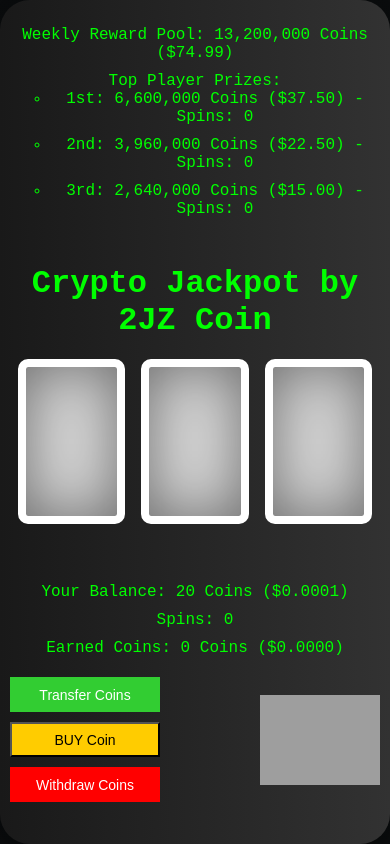
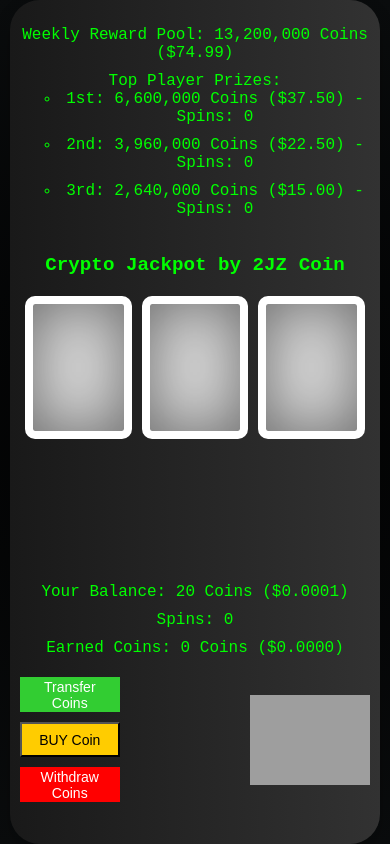
Before and after one commit to nftcustomgarage/crypto-jackpot, a plain HTML site: page index.html in a window 390 px wide. Drawn offline with Linux system fonts and the light colour scheme; grey boxes are pictures that could not be loaded.

Commit message:
Update style.css

```diff
--- a/style.css
+++ b/style.css
@@ -200,3 +200,62 @@
         height: 35px;
     }
 }
+/* Mobil Uyumluluk */
+@media (max-width: 768px) {
+    .machine {
+        width: 95%;
+    }
+
+    h2 {
+        font-size: 1.5em;
+    }
+
+    .slot {
+        height: 20vh;
+        margin: 0 5px;
+    }
+
+    #player-balance, #spin-counter, #earned-coins {
+        font-size: 1em;
+    }
+
+    #transfer-button, #buy-coin-button, #withdraw-button {
+        width: 120px;
+        font-size: 16px;
+    }
+
+    #spin-button {
+        width: 150px;
+        height: 120px;
+    }
+}
+
+@media (max-width: 480px) {
+    h2 {
+        font-size: 1.2em;
+    }
+
+    .slot {
+        height: 15vh;
+    }
+
+    #transfer-button, #buy-coin-button, #withdraw-button {
+        width: 100px;
+        font-size: 14px;
+    }
+
+    #spin-button {
+        width: 120px;
+        height: 100px;
+    }
+}
+
+/* Performans Optimizasyonu için flash animasyonu optimize edildi */
+@keyframes flash {
+    0% { border-color: #00FF00; }
+    100% { border-color: #FFFFFF; }
+}
+
+.flash-effect {
+    animation: flash 0.8s infinite;
+}
```
